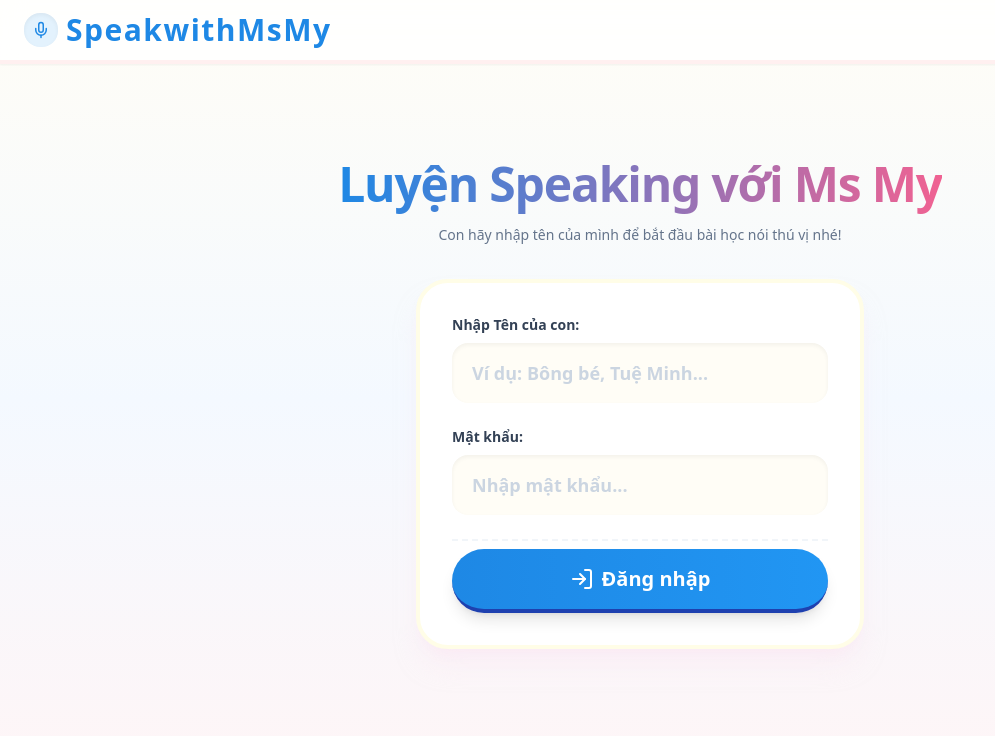
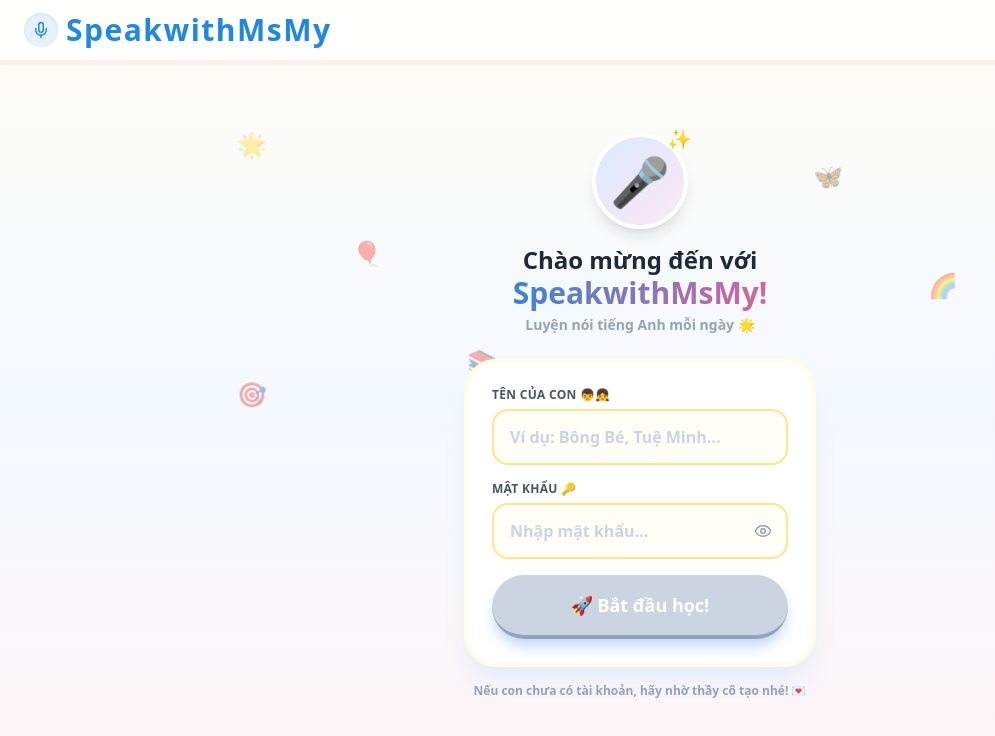
Before and after one commit to thanh-lv/english-record, a React (Vite) app: page / in a window 1280 px wide. Shown: the top 736 px of the page, without its empty margins (0-995 px from the left). Built offline with nearby package versions, Linux system fonts and the light colour scheme; no server answers.

Commit message:
update login

```diff
--- a/src/LoginScreen.tsx
+++ b/src/LoginScreen.tsx
@@ -1,6 +1,8 @@
-import { AlertCircle, Loader2, LogIn } from "lucide-react";
+import { AlertCircle, Eye, EyeOff, Loader2 } from "lucide-react";
 import React, { useState } from "react";
 import { supabase } from "./lib/supabase";
+
+const FLOATING = ["🌟", "🎈", "📚", "🎵", "✨", "🦋", "🌈", "🎯"];
 
 export default function LoginScreen({
   setProfile,
@@ -11,6 +13,7 @@ export default function LoginScreen({
 }) {
   const [name, setName] = useState("");
   const [password, setPassword] = useState("");
+  const [showPassword, setShowPassword] = useState(false);
   const [error, setError] = useState("");
   const [isLoggingIn, setIsLoggingIn] = useState(false);
 
@@ -43,11 +46,9 @@ export default function LoginScreen({
             .select("*")
             .ilike("name", trimmedName)
             .maybeSingle();
-
           if (searchError) throw searchError;
 
           let profileData;
-
           if (existingUser) {
             if (existingUser.password && existingUser.password !== password) {
               throw new Error(
@@ -57,43 +58,43 @@ export default function LoginScreen({
             profileData = {
               ...existingUser,
               auth_user_id: user.id,
-              password: password,
+              password,
               updated_at: new Date().toISOString(),
             };
             const { error: dbError } = await supabase
               .from("profiles")
               .update({
                 auth_user_id: user.id,
-                password: password,
+                password,
                 updated_at: profileData.updated_at,
               })
               .eq("id", existingUser.id);
             if (dbError) throw dbError;
           } else {
-            const newProfile = {
+            const { data: inserted, error: dbError } = await supabase
+              .from("profiles")
+              .insert({
                 auth_user_id: user.id,
                 name: trimmedName,
-              role: role,
-              password: password,
+                role,
+                password,
                 updated_at: new Date().toISOString(),
-            };
-            const { data: inserted, error: dbError } = await supabase
-              .from("profiles")
-              .insert(newProfile)
+              })
               .select()
               .single();
-            if (dbError?.code === "23505") {
+            if (dbError?.code === "23505")
               throw new Error(
                 "Tên này đã được người khác sử dụng. Vui lòng chọn tên khác.",
               );
-            }
             if (dbError) throw dbError;
             profileData = inserted;
           }
           return profileData;
         };
 
-        const timeoutPromise = new Promise((_, reject) =>
+        const profileData = await Promise.race([
+          dbOperation(),
+          new Promise((_, reject) =>
             setTimeout(
               () =>
                 reject(
@@ -103,9 +104,8 @@ export default function LoginScreen({
                 ),
               8000,
             ),
-        );
-
-        const profileData = await Promise.race([dbOperation(), timeoutPromise]);
+          ),
+        ]);
         localStorage.setItem(
           "english_record_profile_id",
           (profileData as any).id,
@@ -125,74 +125,123 @@ export default function LoginScreen({
   };
 
   return (
-    <div className="flex flex-col items-center justify-center mt-6 md:mt-16 space-y-8 animate-in fade-in zoom-in duration-500">
-      <div className="text-center space-y-4">
-        <h2 className="text-3xl md:text-5xl font-black text-slate-800 tracking-tight leading-tight">
-          <span className="text-transparent bg-clip-text bg-gradient-to-r from-[#1E88E5] to-[#F06292]">
-            Luyện Speaking với Ms My
+    <div className="relative min-h-[80vh] flex flex-col items-center justify-center overflow-hidden">
+      {/* Floating decorations */}
+      {FLOATING.map((emoji, i) => (
+        <span
+          key={i}
+          className="absolute text-2xl pointer-events-none select-none animate-float opacity-40"
+          style={{
+            left: `${8 + ((i * 12) % 84)}%`,
+            top: `${5 + ((i * 17) % 80)}%`,
+            animationDelay: `${i * 0.7}s`,
+            animationDuration: `${3 + (i % 3)}s`,
+          }}
+        >
+          {emoji}
         </span>
+      ))}
+
+      <div className="relative z-10 w-full max-w-sm mx-auto px-4 animate-in fade-in zoom-in-95 duration-500">
+        {/* Mascot + title */}
+        <div className="text-center mb-6">
+          <div className="relative inline-block">
+            <div className="w-24 h-24 mx-auto bg-gradient-to-br from-blue-100 to-pink-100 rounded-full flex items-center justify-center text-5xl shadow-lg border-4 border-white mb-4 animate-in zoom-in duration-700">
+              🎤
+            </div>
+            <span className="absolute -top-1 -right-1 text-xl animate-bounce">
+              ✨
+            </span>
+          </div>
+          <h2 className="text-2xl font-black text-slate-800 leading-tight">
+            Chào mừng đến với
           </h2>
-        <p className="text-slate-500 max-w-md mx-auto text-sm font-medium leading-relaxed">
-          Con hãy nhập tên của mình để bắt đầu bài học nói thú vị nhé!
+          <h1 className="text-3xl font-black bg-gradient-to-r from-[#1E88E5] to-[#F06292] bg-clip-text text-transparent">
+            SpeakwithMsMy!
+          </h1>
+          <p className="text-slate-400 text-sm font-bold mt-1">
+            Luyện nói tiếng Anh mỗi ngày 🌟
           </p>
         </div>
 
-      <div className="w-full max-w-md bg-white p-6 md:p-8 rounded-[2rem] shadow-xl shadow-pink-100/50 border-4 border-[#FFFDE7]">
-        <form onSubmit={handleLogin} className="space-y-6">
-          <div>
-            <label className="block text-sm font-extrabold text-slate-700 mb-2">
-              Nhập Tên của con:
+        {/* Form card */}
+        <div className="bg-white rounded-[2rem] shadow-xl shadow-blue-100/60 border-4 border-[#FFFDE7] p-6 space-y-4">
+          {/* Name input */}
+          <div className="space-y-1.5">
+            <label className="block text-xs font-black text-slate-600 uppercase tracking-wide">
+              Tên của con 👦👧
             </label>
             <input
               type="text"
-              placeholder="Ví dụ: Bông bé, Tuệ Minh..."
-              className="w-full px-5 py-4 bg-[#FFFDF6] border-3 border-amber-200 rounded-2xl focus:ring-4 focus:ring-amber-200 focus:border-amber-400 focus:outline-none text-lg transition-all shadow-inner text-slate-700 font-bold placeholder-slate-300"
+              placeholder="Ví dụ: Bông Bé, Tuệ Minh..."
+              className="w-full px-4 py-3.5 bg-[#FFFDF6] border-2 border-amber-200 rounded-2xl focus:ring-4 focus:ring-amber-100 focus:border-amber-400 focus:outline-none text-base transition-all text-slate-700 font-bold placeholder-slate-300"
               value={name}
               onChange={(e) => {
                 setName(e.target.value);
                 setError("");
               }}
               disabled={isLoggingIn}
+              autoComplete="username"
             />
           </div>
 
-          <div>
-            <label className="block text-sm font-extrabold text-slate-700 mb-2">
-              Mật khẩu:
+          {/* Password input */}
+          <div className="space-y-1.5">
+            <label className="block text-xs font-black text-slate-600 uppercase tracking-wide">
+              Mật khẩu 🔑
             </label>
+            <div className="relative">
               <input
-              type="password"
+                type={showPassword ? "text" : "password"}
                 placeholder="Nhập mật khẩu..."
-              className="w-full px-5 py-4 bg-[#FFFDF6] border-3 border-amber-200 rounded-2xl focus:ring-4 focus:ring-amber-200 focus:border-amber-400 focus:outline-none text-lg transition-all shadow-inner text-slate-700 font-bold placeholder-slate-300"
+                className="w-full px-4 py-3.5 pr-12 bg-[#FFFDF6] border-2 border-amber-200 rounded-2xl focus:ring-4 focus:ring-amber-100 focus:border-amber-400 focus:outline-none text-base transition-all text-slate-700 font-bold placeholder-slate-300"
                 value={password}
                 onChange={(e) => {
                   setPassword(e.target.value);
                   setError("");
                 }}
+                onKeyDown={(e) => e.key === "Enter" && handleLogin(e as any)}
                 disabled={isLoggingIn}
+                autoComplete="current-password"
               />
-            {error && (
-              <p className="text-rose-500 text-sm mt-3 flex items-center gap-1.5 font-bold">
-                <AlertCircle size={16} /> {error}
-              </p>
-            )}
+              <button
+                type="button"
+                onClick={() => setShowPassword((v) => !v)}
+                className="absolute right-3 top-1/2 -translate-y-1/2 text-slate-400 hover:text-slate-600 p-1"
+              >
+                {showPassword ? <EyeOff size={18} /> : <Eye size={18} />}
+              </button>
+            </div>
           </div>
 
-          <div className="pt-2 border-t-2 border-dashed border-slate-100">
+          {/* Error */}
+          {error && (
+            <div className="flex items-start gap-2 text-rose-600 text-xs font-bold bg-rose-50 border border-rose-200 rounded-xl px-3 py-2.5">
+              <AlertCircle size={14} className="shrink-0 mt-0.5" /> {error}
+            </div>
+          )}
+
+          {/* Submit */}
           <button
-              type="submit"
-              disabled={isLoggingIn}
-              className="flex items-center justify-center gap-2 w-full py-4 bg-gradient-to-r from-[#1E88E5] to-[#2196F3] hover:from-[#1565C0] hover:to-[#1976D2] disabled:from-slate-300 disabled:to-slate-400 text-white rounded-full font-black text-xl transition-all shadow-lg hover:shadow-xl active:scale-95 border-b-4 border-blue-800"
+            type="button"
+            onClick={handleLogin}
+            disabled={isLoggingIn || !name.trim() || !password}
+            className="w-full py-4 bg-gradient-to-r from-[#1E88E5] to-[#42A5F5] hover:from-[#1565C0] hover:to-[#1E88E5] disabled:from-slate-300 disabled:to-slate-300 text-white rounded-full font-black text-lg transition-all shadow-lg shadow-blue-200 hover:shadow-xl active:scale-95 border-b-4 border-blue-800 disabled:border-slate-400 flex items-center justify-center gap-2 mt-2"
           >
             {isLoggingIn ? (
-                <Loader2 size={24} className="animate-spin" />
+              <>
+                <Loader2 size={20} className="animate-spin" />
+                Đang vào...
+              </>
             ) : (
-                <LogIn size={24} />
-              )}{" "}
-              Đăng nhập
+              <>🚀 Bắt đầu học!</>
+            )}
           </button>
         </div>
-        </form>
+
+        <p className="text-center text-xs text-slate-400 font-bold mt-4">
+          Nếu con chưa có tài khoản, hãy nhờ thầy cô tạo nhé! 💌
+        </p>
       </div>
     </div>
   );
--- a/src/components/student/TopicModal.tsx
+++ b/src/components/student/TopicModal.tsx
@@ -118,7 +118,9 @@ export function TopicModal({
           <div className="grid grid-cols-1 md:grid-cols-12 gap-6 items-start">
             <div className="md:col-span-5 space-y-5 flex flex-col items-center bg-[#F4F9FF] p-5 rounded-[2rem] border-2 border-[#E3F2FD] shadow-inner">
               {/* Ẩn image box trên mobile khi không có ảnh */}
-              <div className={`w-full aspect-square bg-white rounded-3xl border-3 border-[#FFFDE7] flex flex-col items-center justify-center overflow-hidden relative group shadow-md ${!topicImage && !imageLoading ? "hidden md:flex" : "flex"}`}>
+              <div
+                className={`w-full aspect-square bg-white rounded-3xl border-3 border-[#FFFDE7] flex flex-col items-center justify-center overflow-hidden relative group shadow-md ${!topicImage && !imageLoading ? "hidden md:flex" : "flex"}`}
+              >
                 {imageLoading ? (
                   <div className="flex flex-col items-center gap-2">
                     <Loader2 className="w-10 h-10 text-[#FF8A80] animate-spin" />
```
Lines whose indentation alone changed are shown as unchanged.
